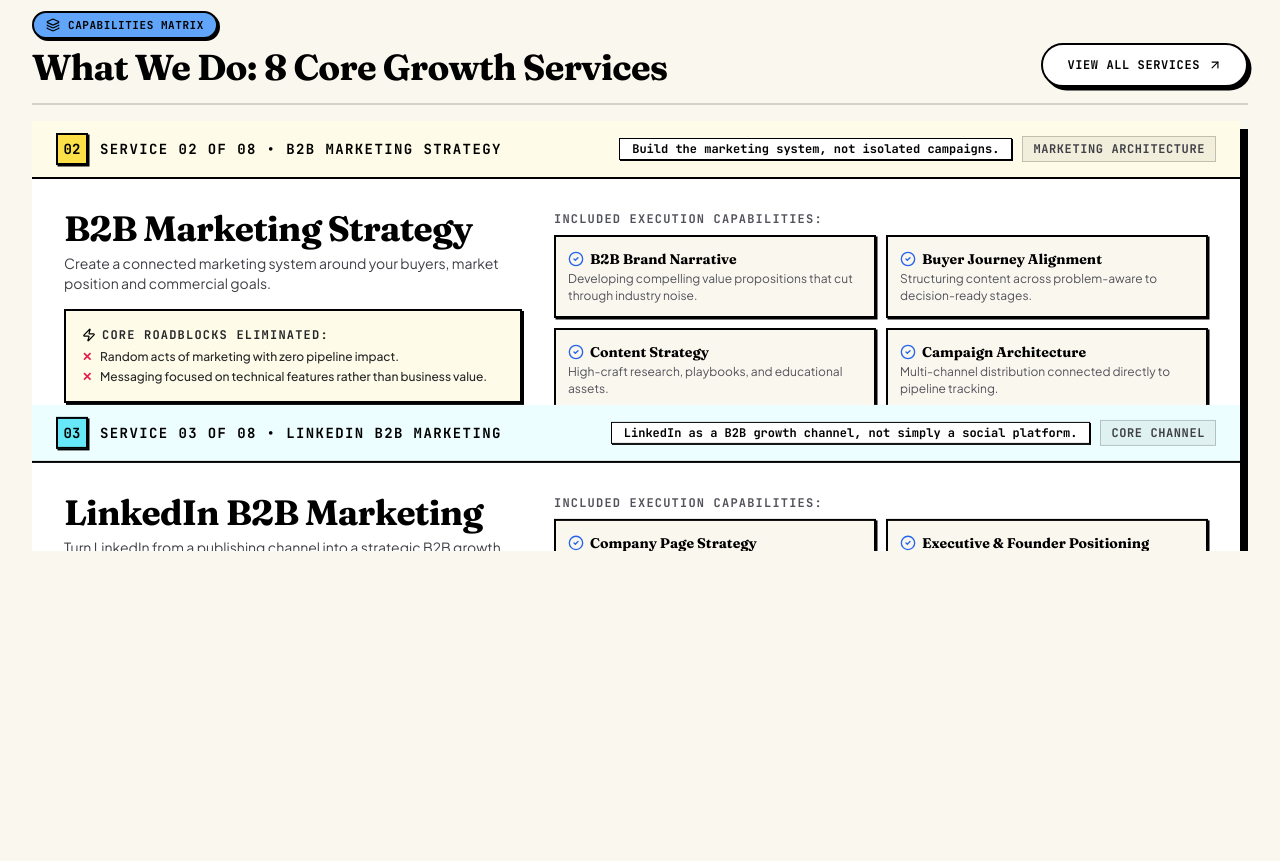
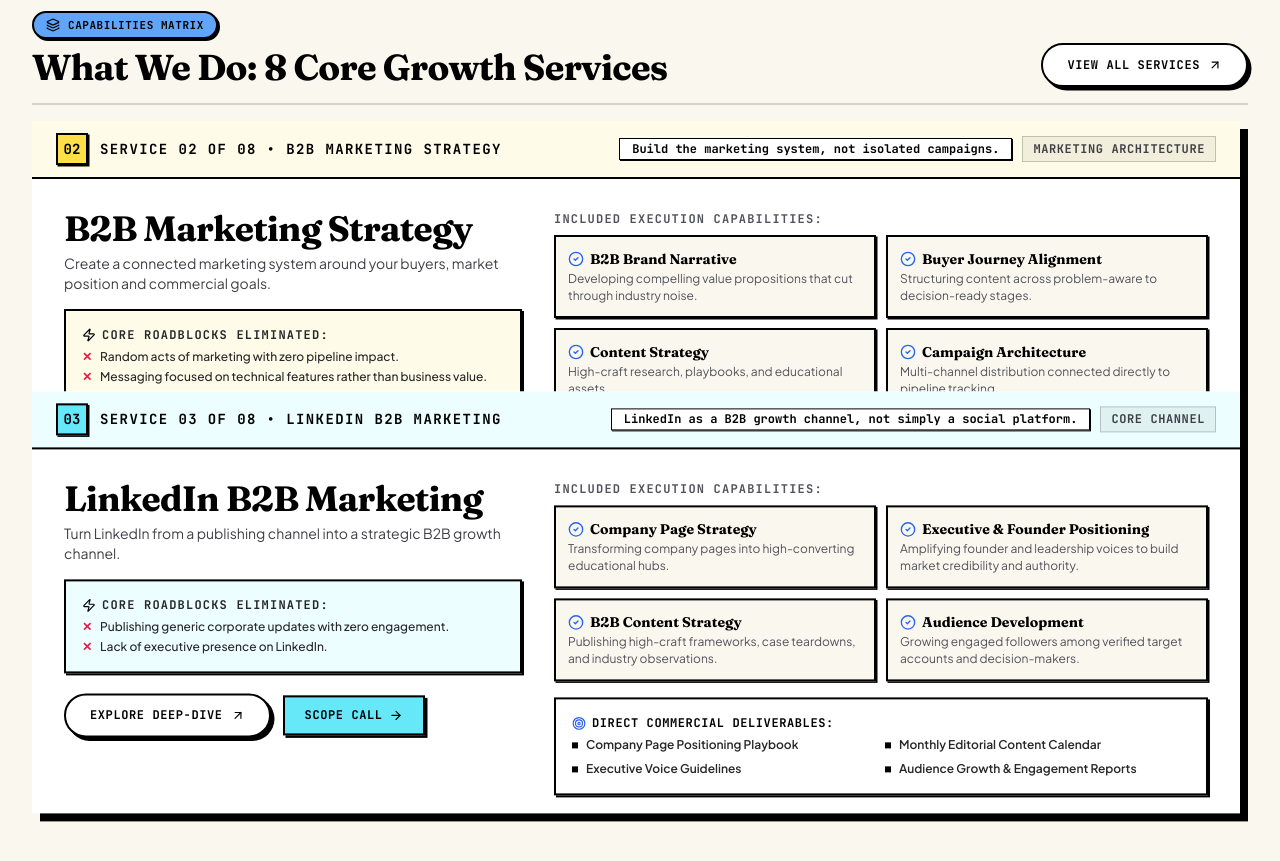
Before and after one commit to Kamu08/Saini-Nexus, a Next.js app: page / in a window 1280 px wide. Shown: the part 1600-2461 px from the top of the page. Built offline with nearby package versions, Linux system fonts and the light colour scheme.

Commit message:
fix: ensure service cards enter smoothly from bottom of viewport without cutoff line or clipping

```diff
--- a/src/components/InteractiveServicesHub.tsx
+++ b/src/components/InteractiveServicesHub.tsx
@@ -41,17 +41,30 @@ function ServiceSlideCard({ srv, idx, total, progress, accent }: CardProps) {
   const start = idx === 0 ? 0 : (idx - 1) * step;
   const end = idx === 0 ? 0 : idx * step;
 
-  // y-translation: slides smoothly up from 105% to 0%
+  // y-translation: slides smoothly up from the actual bottom of the viewport (100vh) to 0%
   const y = useTransform(
     progress,
     idx === 0 ? [0, 1] : [start, end],
-    idx === 0 ? ["0%", "0%"] : ["105%", "0%"]
+    idx === 0 ? ["0%", "0%"] : ["100vh", "0%"]
+  );
+
+  // Invisible while parked offscreen below viewport, fully visible while animating and active
+  const opacity = useTransform(
+    progress,
+    idx === 0 ? [0, 1] : [Math.max(0, start - 0.005), start],
+    idx === 0 ? [1, 1] : [0, 1]
+  );
+
+  const pointerEvents = useTransform(progress, (v) =>
+    idx === 0 || v >= start ? "auto" : "none"
   );
 
   return (
     <motion.div
       style={{
         y,
+        opacity,
+        pointerEvents,
         zIndex: idx + 1,
       }}
       className="absolute top-0 left-0 right-2 bottom-2"
@@ -235,7 +248,7 @@ export function InteractiveServicesHub() {
           Each card slides up from below and lands directly on top on scroll.
           Card 8 is 100% guaranteed to land on top of Card 7.
         */}
-        <div className="relative w-full flex-1 overflow-hidden">
+        <div className="relative w-full flex-1">
           {serviceList.map((srv, idx) => (
             <ServiceSlideCard
               key={srv.slug}
```
